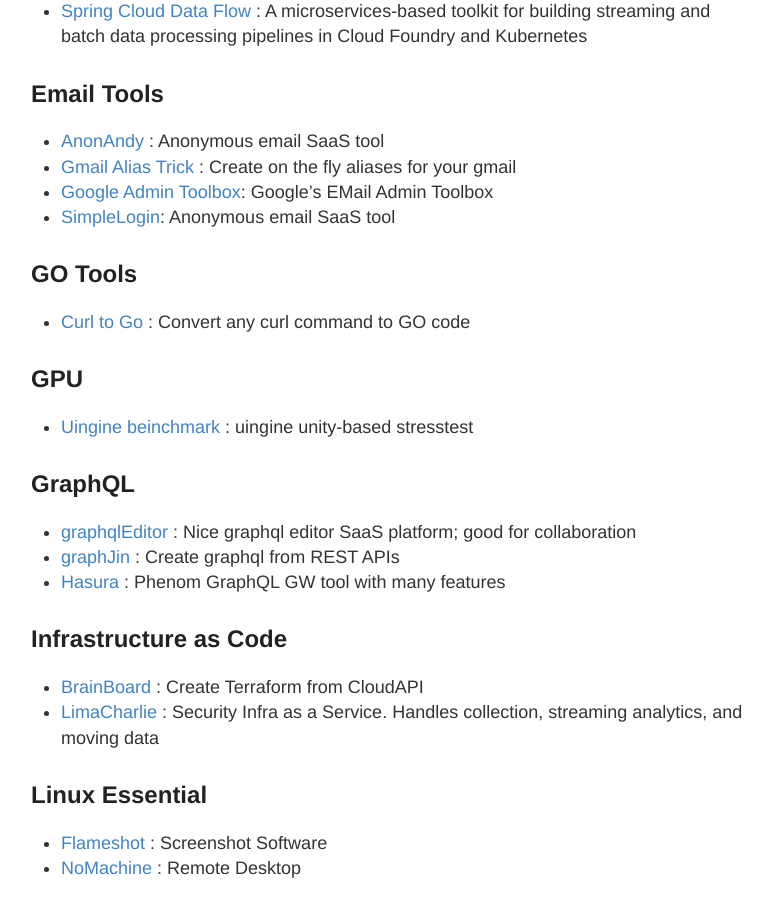
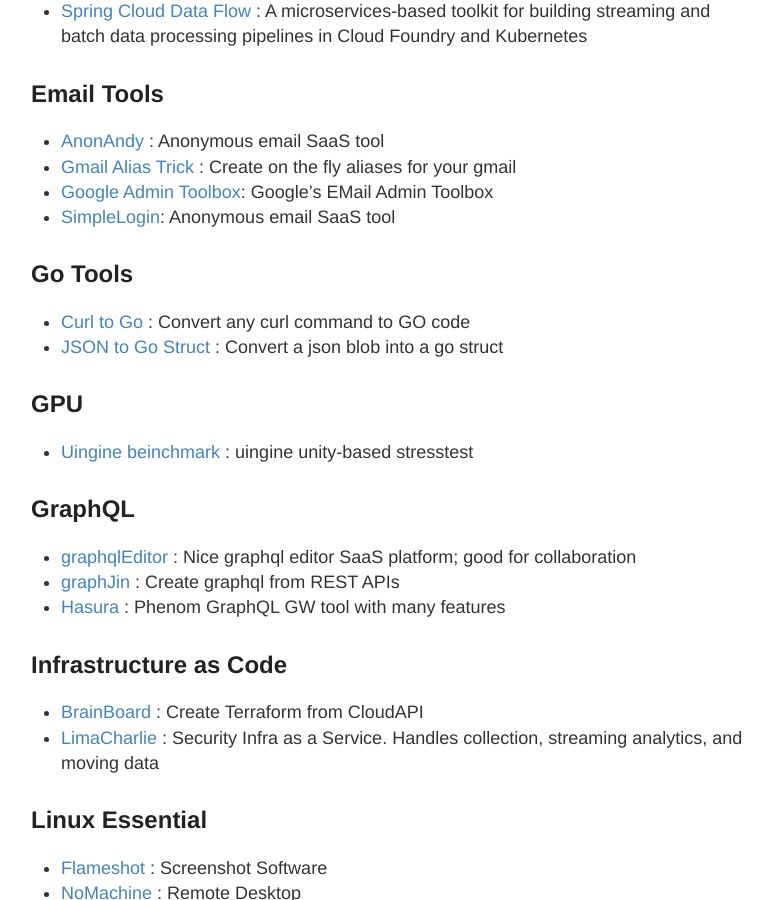
Before and after one commit to stevehenderson/stevehenderson.github.io, a Jekyll site: the page built from tools.md, in a window 1280 px wide and 900 px high, scrolled down 1740 px. Shown: the whole window, without its empty margins (249-1022 px from the left). Built offline with Jekyll 4.4.1, drawn with Linux system fonts in a browser that asks for light colours.

Commit message:
Update tools.md

```diff
--- a/tools.md
+++ b/tools.md
@@ -59,8 +59,9 @@
    * [Google Admin Toolbox](https://toolbox.googleapps.com/apps/checkmx/):  Google's EMail Admin Toolbox
    * [SimpleLogin](https://simplelogin.io/): Anonymous email SaaS tool
 
-## GO Tools
+## Go Tools
    * [Curl to Go](https://mholt.github.io/curl-to-go/) : Convert any curl command to GO code
+   * [JSON to Go Struct](https://mholt.github.io/json-to-go/) : Convert a json blob into a go struct
 
 ## GPU
    * [Uingine beinchmark](https://benchmark.unigine.com/) : uingine unity-based stresstest
```
